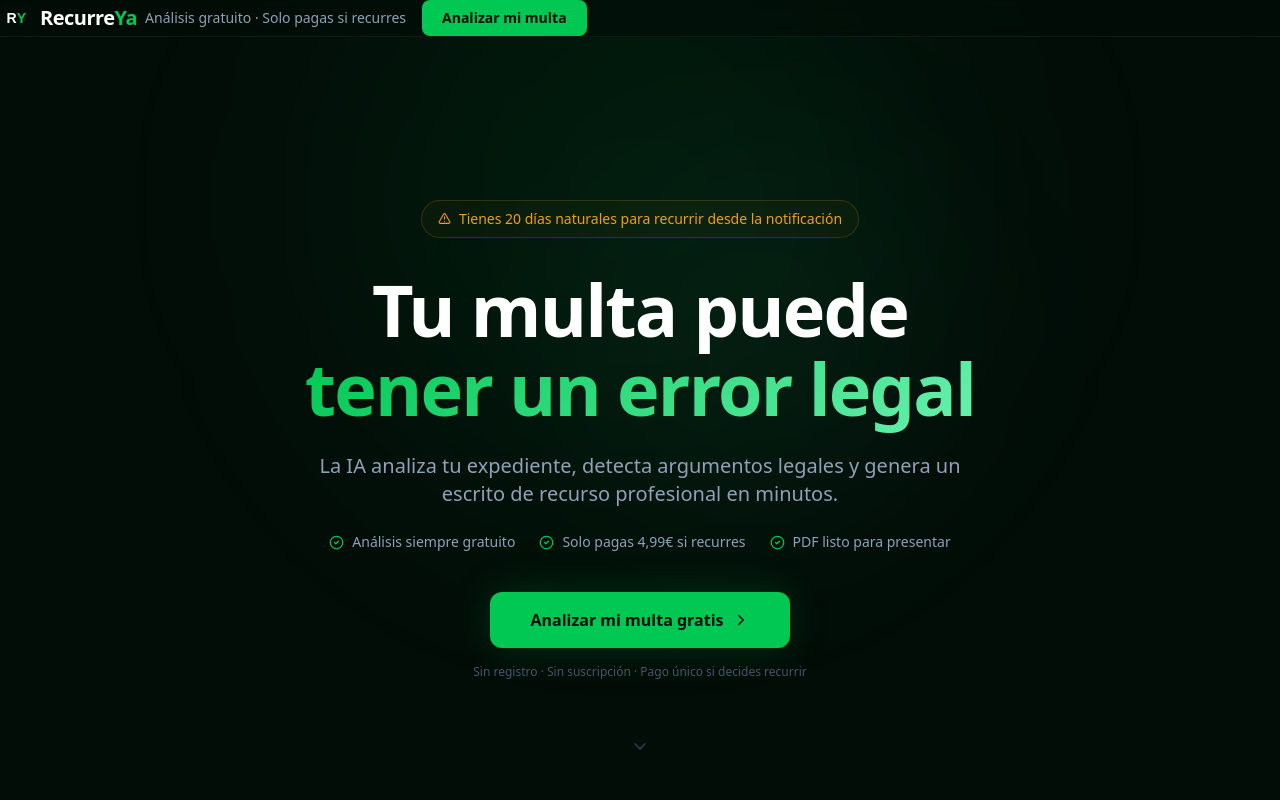
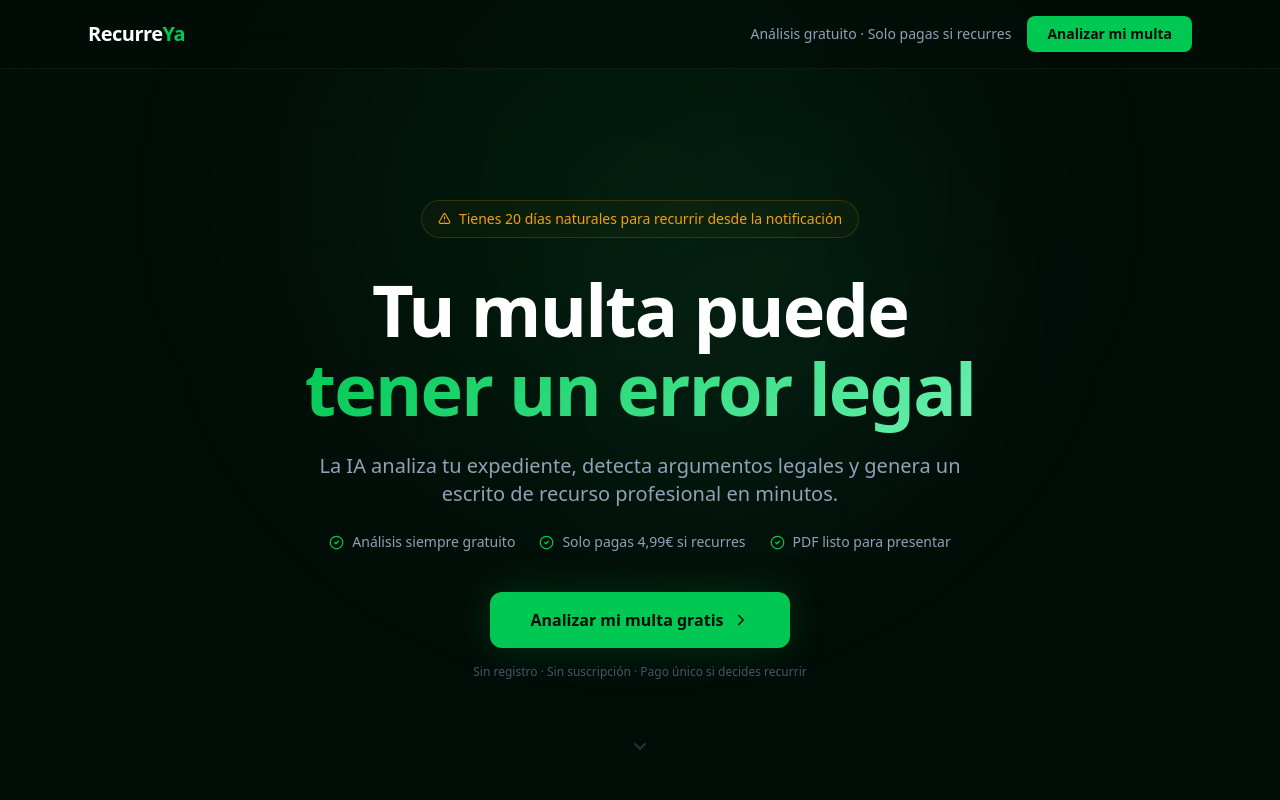
Before and after one commit to GiovannyPanesso/recurreya, a Next.js app: page / in a window 1280 px wide. Shown: the top 800 px of the page. Built offline with nearby package versions, Linux system fonts and the light colour scheme.

Commit message:
feat: logo RY añadido como favicon

```diff
--- a/src/app/page.tsx
+++ b/src/app/page.tsx
@@ -1,5 +1,4 @@
 import Link from "next/link";
-import Image from "next/image";
 import {
   ShieldCheck,
   Zap,
@@ -23,14 +22,7 @@
         className="fixed top-0 left-0 right-0 z-50 border-b border-white/5 backdrop-blur-xl"
         style={{ backgroundColor: "#030d0890" }}
       >
-        <div className="flex items-center gap-2">
-          <Image
-            src="/logo.svg"
-            alt="RecurreYa"
-            width={32}
-            height={32}
-            className="rounded-lg"
-          />
+        <div className="mx-auto flex max-w-6xl items-center justify-between px-6 py-4">
           <span className="text-xl font-bold tracking-tight">
             Recurre<span style={{ color: "#00c853" }}>Ya</span>
           </span>
```
